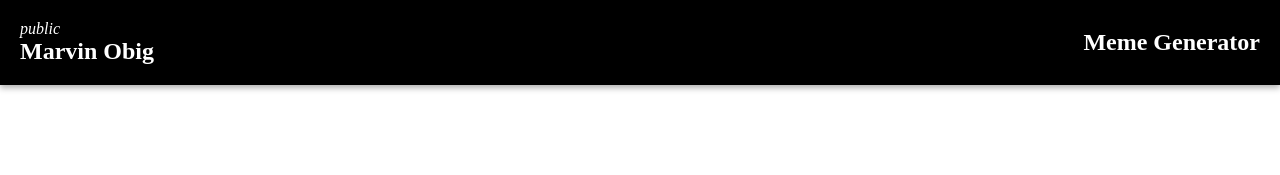
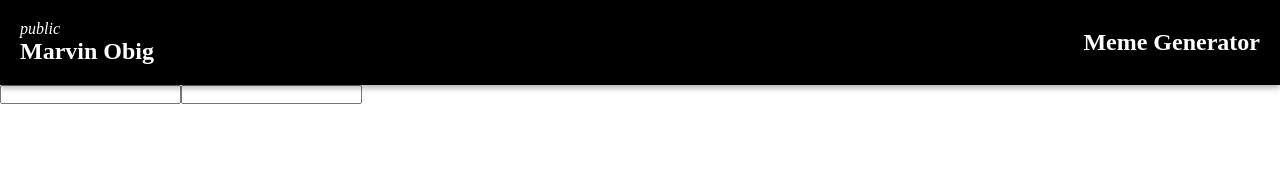
Before and after one commit to marvinobig/meme-generator, a React (Create React App) app: page / in a window 1280 px wide. Shown: the top 175 px of the page. Built offline with nearby package versions, Linux system fonts and the light colour scheme.

Commit message:
imported input components

```diff
--- a/src/App.js
+++ b/src/App.js
@@ -1,10 +1,12 @@
 import Nav from "./components/Nav";
+import Inputs from "./components/Inputs";
 import './App.css';
 
 export default function App() {
   return (
     <div className="App">
       <Nav />
+      <Inputs />
     </div>
   );
 }
```
